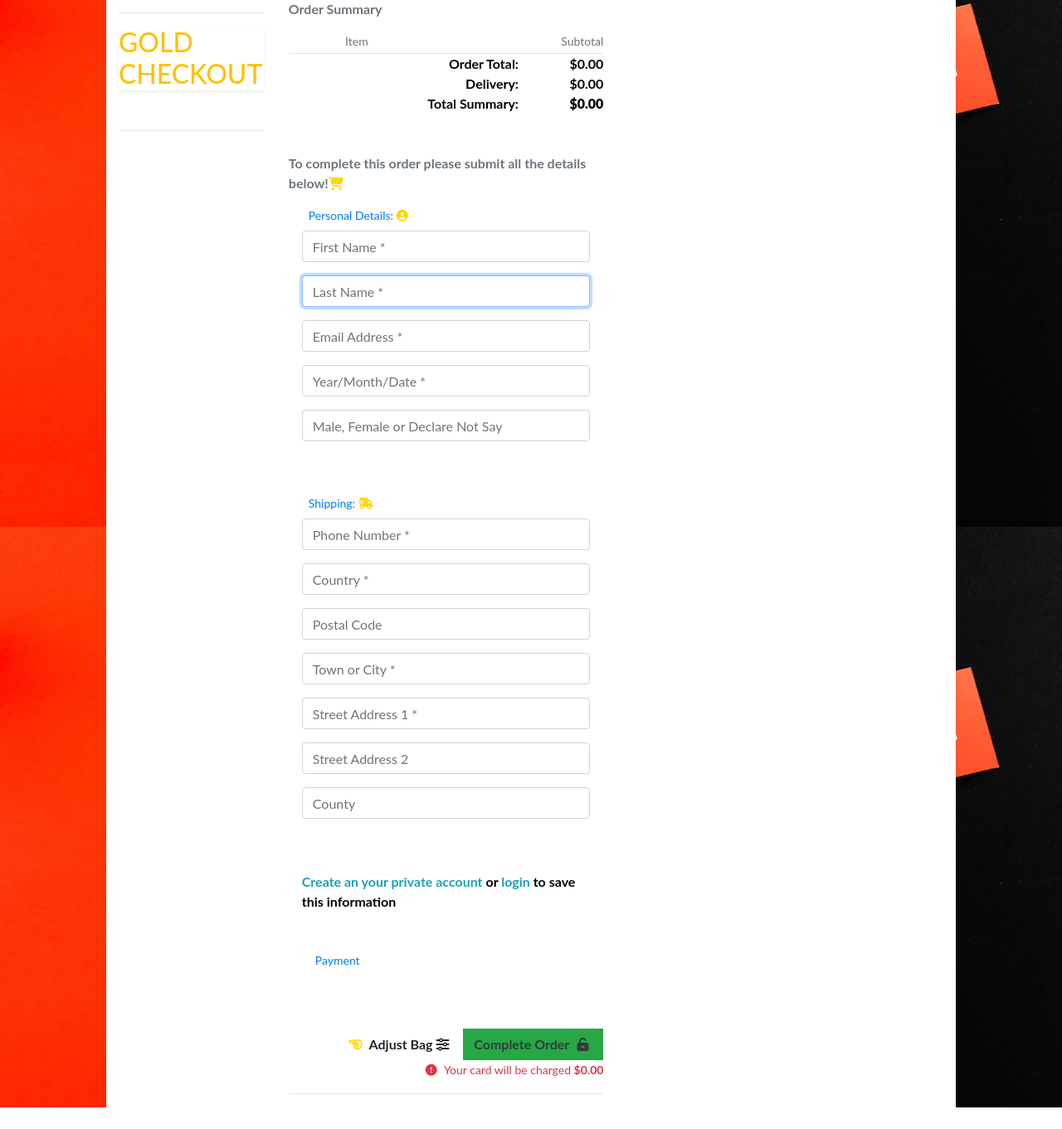
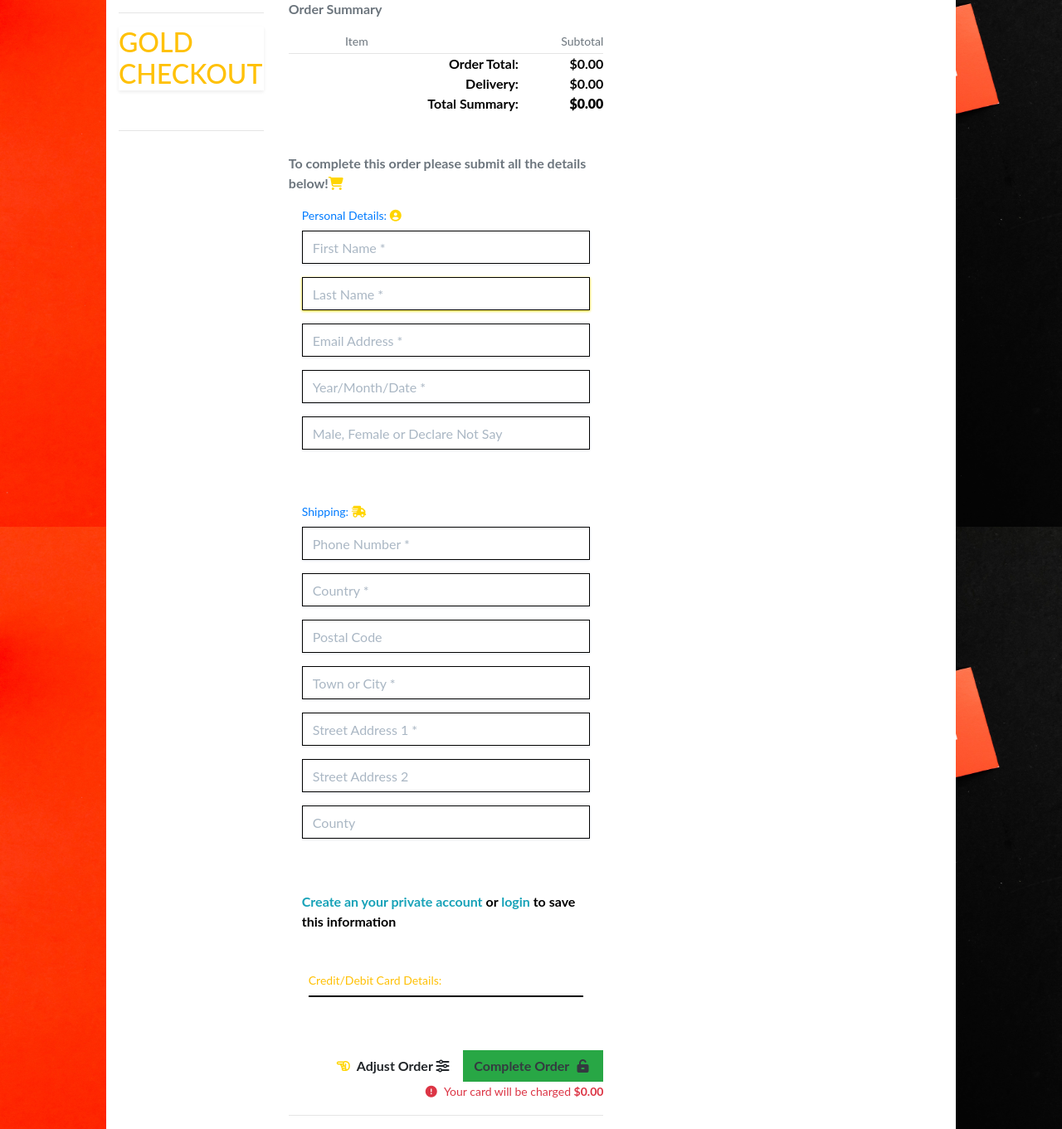
Before and after one commit to GustavFluur/gold_scroll, a Django app: template checkout/templates/checkout/checkout.html in a window 1280 px wide. Shown: the part 165-1526 px from the top of the page at 83% size. Before the commit the page ends 1500 px from the top, so only its background shows below. Run offline with Django 3.2, Linux system fonts and the light colour scheme; the template is opened without the code that fills it: values that come from a table or form of the project are taken from there, others are empty; some libraries are stand-ins or nearby versions.

Commit message:
Added and implemented the card elements thanks to stripe and walkthrought project

```diff
--- a/checkout/static/checkout/css/checkout.css
+++ b/checkout/static/checkout/css/checkout.css
@@ -0,0 +1,66 @@
+.StripeElement,
+.stripe-style-input {
+  box-sizing: border-box;
+  height: 40px;
+  padding: 10px 12px;
+  border: 1px solid transparent;
+  border-radius: 0px;
+  background-color: white;
+  box-shadow: 0 1px 3px 0 #e6ebf1;
+  -webkit-transition: box-shadow 150ms ease;
+  transition: box-shadow 150ms ease;
+}
+
+.StripeElement--focus,
+.stripe-style-input:focus,
+.stripe-style-input:active {
+  box-shadow: 0 1px 3px 0 #f5e001;
+}
+
+.StripeElement--webkit-autofill {
+  background-color: #fefde5 !important;
+}
+
+.stripe-style-input::placeholder {
+    color: #aab7c4;
+}
+
+.fieldset-label {
+    position: relative;
+    right: .5rem;
+}
+
+#payment-form .form-control,
+#card-element {
+    color: #000;
+    border: 1px solid #000;
+}
+
+select,
+select option {
+    color: #000000;
+}
+
+select:invalid,
+select option[value=""] {
+    color: #aab7c4 !important;
+}
+
+#loading-overlay {
+	display: none;
+	position: fixed;
+    top: 0;
+    left: 0;
+    width: 100%;
+    height: 100%;
+    background: rgba(1, 220, 254, 0.85);
+    z-index: 9999;
+}
+
+.loading-spinner {
+	display: flex;
+    align-items: center;
+    justify-content: center;
+    margin: 0;
+    height: 100%;
+}
--- a/checkout/static/checkout/js/stripe_elements.js
+++ b/checkout/static/checkout/js/stripe_elements.js
@@ -10,9 +10,10 @@ var stripePublicKey = $('#id_stripe_public_key').text().slice(1, -1);
 var clientSecret = $('#id_client_secret').text().slice(1, -1);
 var stripe = Stripe(stripePublicKey);
 var elements = stripe.elements();
+var card = elements.create('card', {style: style});
 var style = {
     base: {
-        color: '#000',
+        color: '#0275d8',
         fontFamily: '"Helvetica Neue", Helvetica, sans-serif',
         fontSmoothing: 'antialiased',
         fontSize: '16px',
@@ -21,99 +22,9 @@ var style = {
         }
     },
     invalid: {
-        color: '#dc3545',
-        iconColor: '#dc3545'
+        color: '#f0ad4e',
+        iconColor: '#f0ad4e'
     }
 };
-var card = elements.create('card', {style: style});
+
 card.mount('#card-element');
-
-// Handle realtime validation errors on the card element
-card.addEventListener('change', function (event) {
-    var errorDiv = document.getElementById('card-errors');
-    if (event.error) {
-        var html = `
-            <span class="icon" role="alert">
-                <i class="fas fa-times"></i>
-            </span>
-            <span>${event.error.message}</span>
-        `;
-        $(errorDiv).html(html);
-    } else {
-        errorDiv.textContent = '';
-    }
-});
-
-// Handle form submit
-var form = document.getElementById('payment-form');
-
-form.addEventListener('submit', function(ev) {
-    ev.preventDefault();
-    card.update({ 'disabled': true});
-    $('#submit-button').attr('disabled', true);
-    $('#payment-form').fadeToggle(100);
-    $('#loading-overlay').fadeToggle(100);
-
-    var saveInfo = Boolean($('#id-save-info').attr('checked'));
-    // From using {% csrf_token %} in the form
-    var csrfToken = $('input[name="csrfmiddlewaretoken"]').val();
-    var postData = {
-        'csrfmiddlewaretoken': csrfToken,
-        'client_secret': clientSecret,
-        'save_info': saveInfo,
-    };
-    var url = '/checkout/cache_checkout_data/';
-
-    $.post(url, postData).done(function () {
-        stripe.confirmCardPayment(clientSecret, {
-            payment_method: {
-                card: card,
-                billing_details: {
-                    name: $.trim(form.full_name.value),
-                    phone: $.trim(form.phone_number.value),
-                    email: $.trim(form.email.value),
-                    address:{
-                        line1: $.trim(form.street_address1.value),
-                        line2: $.trim(form.street_address2.value),
-                        city: $.trim(form.town_or_city.value),
-                        country: $.trim(form.country.value),
-                        state: $.trim(form.county.value),
-                    }
-                }
-            },
-            shipping: {
-                name: $.trim(form.full_name.value),
-                phone: $.trim(form.phone_number.value),
-                address: {
-                    line1: $.trim(form.street_address1.value),
-                    line2: $.trim(form.street_address2.value),
-                    city: $.trim(form.town_or_city.value),
-                    country: $.trim(form.country.value),
-                    postal_code: $.trim(form.postcode.value),
-                    state: $.trim(form.county.value),
-                }
-            },
-        }).then(function(result) {
-            if (result.error) {
-                var errorDiv = document.getElementById('card-errors');
-                var html = `
-                    <span class="icon" role="alert">
-                    <i class="fas fa-times"></i>
-                    </span>
-                    <span>${result.error.message}</span>`;
-                $(errorDiv).html(html);
-                $('#payment-form').fadeToggle(100);
-                $('#loading-overlay').fadeToggle(100);
-                card.update({ 'disabled': false});
-                $('#submit-button').attr('disabled', false);
-            } else {
-                if (result.paymentIntent.status === 'succeeded') {
-                    form.submit();
-                }
-            }
-        });
-    }).fail(function () {
-        // just reload the page, the error will be in django messages
-        location.reload();
-    })
-});
--- a/checkout/templates/checkout/checkout.html
+++ b/checkout/templates/checkout/checkout.html
@@ -115,7 +115,7 @@
                 <div class="row bg-white">
                     <div class="col-12 col-lg-6">
                             <fieldset class= "px-4">
-                                <legend class="fieldset-label small text-primary px-2 w-auto">Payment</legend>
+                                <legend class="fieldset-label small text-primary px-2 w-auto text-warning">Credit/Debit Card Details:</legend>
                                 <div class="mb-3" id="card-element"></div>
                                 <div class="mb-3 text-danger" id="card-errors" role="alert"></div>
                             </fieldset>
@@ -124,7 +124,7 @@
                                     <span class="icon">
                                         <i class="far fa-hand-point-left" style="color: #ffd500;"></i>
                                     </span>
-                                    <span class="font-weight-bold">Adjust Bag <i class="fas fa-sliders-h"></i></span>
+                                    <span class="font-weight-bold">Adjust Order <i class="fas fa-sliders-h"></i></span>
                                 </a>
                                 <button id="submit-button" class="btn bg-success rounded-0 text-dark">
                                     <span class="font-weight-bold">Complete Order</span>
@@ -149,5 +149,9 @@
 
 {% endblock %}
 {% block gold_scroll_js %}
+{{ block.super }}
+{{ stripe_public_key|json_script:"id_stripe_public_key" }}
+{{ client_secret|json_script:"id_client_secret" }}
+<script src="{% static 'checkout/js/stripe_elements.js' %}"></script>
 
 {% endblock %}
```
